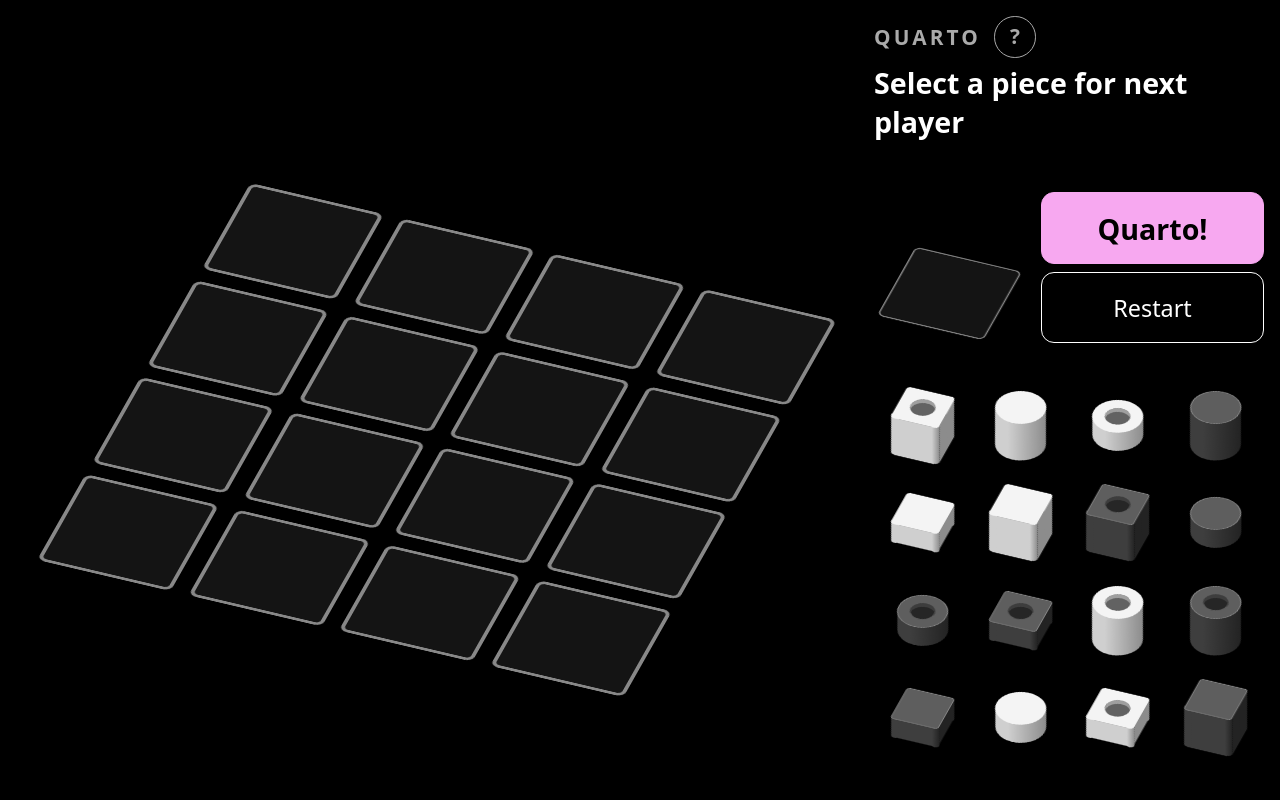
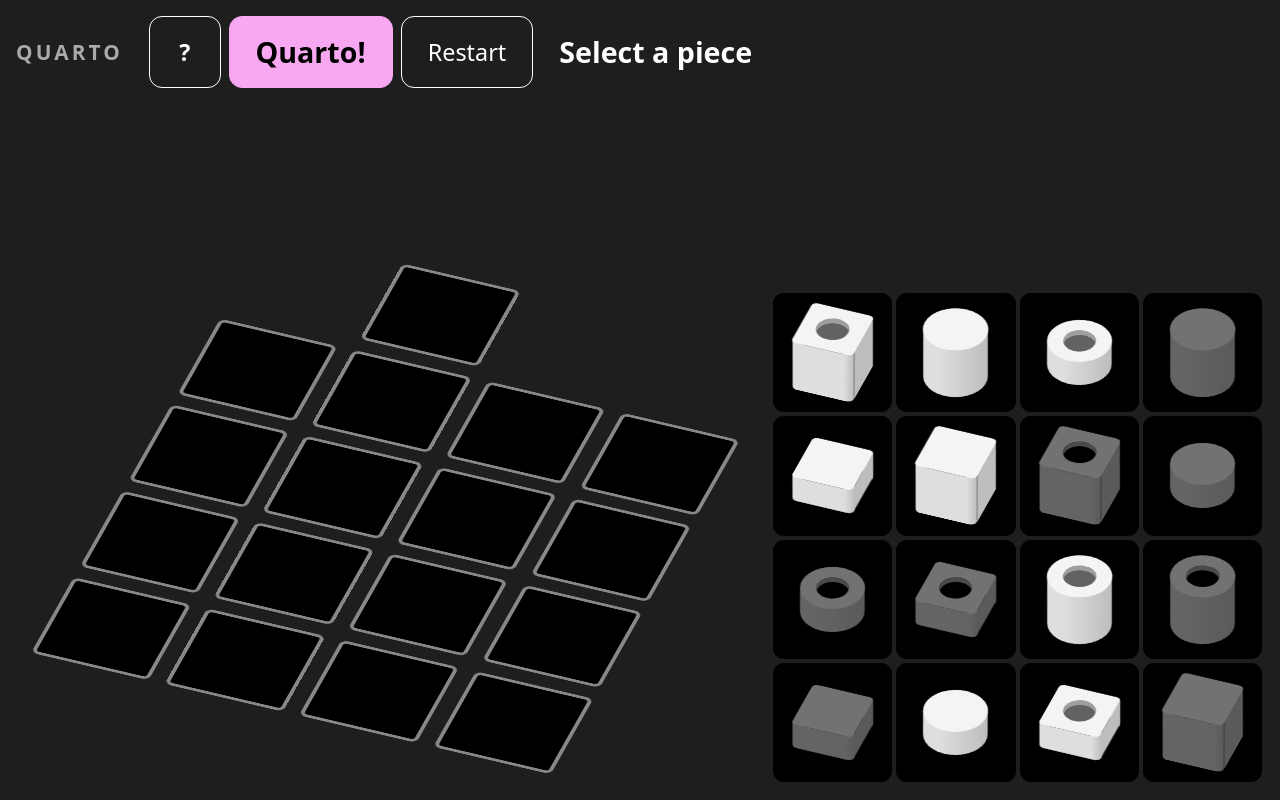
Before and after one commit to sakkelaaksonen/quarto-hotseat, a website with bundled scripts: page index.html in a window 1280 px wide. Built offline with nearby package versions, Linux system fonts and the light colour scheme.

Commit message:
Contrast and size adjustments

```diff
--- a/index.html
+++ b/index.html
@@ -12,33 +12,28 @@
   <body>
     <main class="root">
 
-      <aside class="panel">
       <header class="status">
-          <div class="title-row">
         <h1 class="title">Quarto</h1>
-            <button type="button" class="help-open" id="js-help-open" aria-label="How to play">?</button>
+        <div class="actions">
+          <button type="button" class="button button-help" id="js-help-open" aria-label="How to play">?</button>
+          <button type="button" class="button button-quarto" id="js-quarto" aria-keyshortcuts="Q">Quarto!</button>
+          <a id="js-start" class="button" href="?">Restart</a>
         </div>
-          <p id="js-instructions" class="instructions" aria-live="polite"></p>
-          <p id="js-message" class="message" aria-live="polite"></p>
+        <p id="js-status" class="status-text" aria-live="polite"></p>
       </header>
 
-        <div class="next">
-          <section class="playbox" id="js-playbox" aria-label="Piece to play"></section>
-        </div>
-
-        <div class="actions">
-          <button type="button" class="button button-quarto" id="js-quarto" aria-keyshortcuts="Q">Quarto!</button>
-          <button type="button" class="button" id="js-draw" hidden>Draw</button>
-          <a id="js-start" class="button" href="?">Restart</a>
-        </div>
-
-        <div class="pool-area">
+      <!-- Board 3/5 left, pool 2/5 right. The pool comes first in the HTML
+           so keyboard focus reaches it before the board. -->
+      <div class="play-area">
+        <aside class="panel">
           <section class="pieces" id="js-pieces" aria-label="Available pieces"></section>
-        </div>
         </aside>
 
         <section class="board-area" aria-label="Board">
           <div id="js-grid" class="grid">
+            <!-- An extra square at column 1, row -1, just behind the board.
+                 First child so the board's pieces paint over it. -->
+            <section class="playbox" id="js-playbox" aria-label="Piece to play"></section>
             <button type="button" class="grid-cell js-grid-cell" data-row="0" data-column="0" aria-label="Row 1, column 1"></button>
             <button type="button" class="grid-cell js-grid-cell" data-row="0" data-column="1" aria-label="Row 1, column 2"></button>
             <button type="button" class="grid-cell js-grid-cell" data-row="0" data-column="2" aria-label="Row 1, column 3"></button>
@@ -57,6 +52,7 @@
             <button type="button" class="grid-cell js-grid-cell" data-row="3" data-column="3" aria-label="Row 4, column 4"></button>
           </div>
         </section>
+      </div>
 
     </main>
 
@@ -97,7 +93,7 @@
 
           <h3>Draw</h3>
           <p>
-            If the board fills up without a Quarto, press <strong>Draw</strong>.
+            If the board fills up without a Quarto, the game is a draw.
           </p>
 
           <h3>Keyboard</h3>
--- /dev/null
+++ b/messages.js
@@ -0,0 +1,27 @@
+// Texts shown in the status line, in one place for easy editing.
+// Rule violations reported by the engine (quarto-engine.js) are shown as-is.
+
+export const MESSAGES = {
+  // What to do next
+  selectPiece: 'Select a piece',
+  playPiece: 'Play the piece',
+  boardFull: 'Board is full.',
+
+  // Shouting Quarto
+  quarto: (traits) => `Quarto! ${traits}`,
+  noQuarto: 'No Quarto there',
+  noQuartoDraw: 'No Quarto. Draw',
+  shoutTiming: 'Shout Quarto after placing a piece',
+};
+
+// Shared traits in the win message, e.g. "Quarto! Darks & Hollows"
+export const TRAIT_NAMES = {
+  light: 'Lights',
+  dark: 'Darks',
+  round: 'Rounds',
+  square: 'Squares',
+  short: 'Shorts',
+  tall: 'Talls',
+  filled: 'Filled',
+  hollow: 'Hollows',
+};
--- a/quarto-ui.js
+++ b/quarto-ui.js
@@ -1,9 +1,13 @@
+import { MESSAGES, TRAIT_NAMES } from './messages.js';
 import Quarto from './quarto-engine.js';
 
 // The UI only translates clicks into engine calls and renders engine state.
 // All game rules live in quarto-engine.js.
 const QuartoUI = {
   els: null,
+  // Feedback or result shown in the status line instead of the instruction,
+  // until the next successful action
+  message: '',
 
   init() {
     Quarto.start();
@@ -13,11 +17,9 @@ const QuartoUI = {
       grid: $('#js-grid'),
       playbox: $('#js-playbox'),
       quarto: $('#js-quarto'),
-      draw: $('#js-draw'),
       help: $('#js-help'),
       helpOpen: $('#js-help-open'),
-      text: $('#js-instructions'),
-      message: $('#js-message'),
+      status: $('#js-status'),
     };
 
     // Each pool slot is a button wrapping the piece. The slot stays in
@@ -37,7 +39,6 @@ const QuartoUI = {
     this.initGridNavigation(this.els.pieces, '.js-piece');
     this.initGridNavigation(this.els.grid, '.js-grid-cell');
     this.els.quarto.addEventListener('click', () => this.shoutQuarto());
-    this.els.draw.addEventListener('click', () => this.declareDraw());
     this.els.helpOpen.addEventListener('click', () => this.els.help.showModal());
     // Q shouts Quarto from anywhere. Goes through the button, so a disabled
     // button (game over) ignores it too.
@@ -156,7 +157,7 @@ const QuartoUI = {
       cell.setAttribute('aria-label', `${cell.getAttribute('aria-label')}: ${pieceEl.className.replace('piece ', '')}`);
       this.disableGridItem(this.els.grid, '.js-grid-cell', cell);
       // Next step is picking a piece; with none left (board full), it is
-      // shouting Quarto or calling a draw
+      // shouting Quarto
       const nextSlot = this.els.pieces.querySelector('.pool-slot:not(:disabled)');
       (nextSlot ?? this.els.quarto).focus();
     });
@@ -170,57 +171,55 @@ const QuartoUI = {
           this.cell(row, column).classList.add('winning');
         }
       }
-      const kinds = lines.map((l) => `${l.properties.join(' & ')} ${l.line}`).join(', ');
-      this.showMessage(`Quarto! ${kinds}. You win!`);
+      // Just the shared traits, each once, e.g. "Quarto! Darks & Hollows"
+      const traits = new Set(lines.flatMap((l) => l.properties));
+      this.showMessage(MESSAGES.quarto([...traits].map((t) => TRAIT_NAMES[t]).join(' & ')));
     } else if (result === 'draw') {
-      this.showMessage('No Quarto there, and the board is full. It is a draw.');
+      this.showMessage(MESSAGES.noQuartoDraw);
     } else if (result === 'no-quarto') {
-      this.showMessage('No Quarto there.');
+      this.showMessage(MESSAGES.noQuarto);
     } else {
-      this.showMessage('Quarto can only be shouted right after placing a piece.');
+      this.showMessage(MESSAGES.shoutTiming);
     }
     this.render();
-  },
-
-  declareDraw() {
-    this.attempt(() => Quarto.declareDraw());
-    if (Quarto.status === 'draw') this.showMessage('It is a draw.');
   },
 
   cell(row, column) {
     return this.els.grid.querySelector(`[data-row="${row}"][data-column="${column}"]`);
   },
 
+  // Shown on the next render(); '' goes back to the instruction
   showMessage(text) {
-    this.els.message.textContent = text;
+    this.message = text;
   },
 
+  // One status line: the current message if there is one (errors, results),
+  // otherwise what to do next. At game end the result message stays.
   render() {
     const playing = Quarto.status === 'playing';
     const boardFull = Quarto.isBoardFull();
     let text;
     // Read by screen readers only: which piece is to be played
     let spoken = '';
-    if (!playing) {
-      text = 'Game over. Press Restart to play again.';
+    if (this.message || !playing) {
+      text = this.message;
     } else if (Quarto.phase === 1) {
-      text = 'Play the selected piece';
+      text = MESSAGES.playPiece;
       spoken = `: ${Quarto.selectedPiece.getPropertyString()}`;
     } else if (boardFull) {
-      text = 'Board is full: shout Quarto, or call it a draw';
+      text = MESSAGES.boardFull;
     } else {
-      text = 'Select a piece for next player';
+      text = MESSAGES.selectPiece;
     }
-    // The instructions are a live region: only touch them when the text
-    // changes, so screen readers don't repeat it after every action
-    if (this.els.text.textContent !== text + spoken) {
+    // The status line is a live region: only touch it when the text changes,
+    // so screen readers don't repeat it after every action
+    if (this.els.status.textContent !== text + spoken) {
       const hidden = document.createElement('span');
       hidden.className = 'visually-hidden';
       hidden.textContent = spoken;
-      this.els.text.replaceChildren(text, hidden);
+      this.els.status.replaceChildren(text, hidden);
     }
     this.els.quarto.disabled = !playing;
-    this.els.draw.hidden = !(playing && boardFull);
     document.body.classList.toggle('game-over', !playing);
     // Lets the CSS hint where the next tap goes: the pool or the board
     document.body.dataset.phase = !playing ? 'over' : Quarto.phase === 1 ? 'place' : 'give';
--- a/quarto.css
+++ b/quarto.css
@@ -8,11 +8,15 @@
 :root {
     color-scheme: dark;
 
-    --bg: #000;
+    /* Page is dark grey, everything pieces stand on (board cells, pool
+       tiles, the selected-piece cell) is pure black: black gives the most
+       contrast room for the dark pieces. #1e1e1e is as light as the page can
+       go with all text at WCAG AAA (muted #aaa 7.2:1). */
+    --bg: #1e1e1e;
     --fg: #fff;
     --muted: #aaa;
     --accent: #f7a8f0;
-    --cell: rgb(255 255 255 / 0.08);
+    --cell: #000;
     --cell-border: #888;
 
     /* Pieces: same footprint for all, height in fractions of a cell */
@@ -21,22 +25,28 @@
     --piece-tall: 60cqw;
     --hole-depth: 6cqw;
     --piece-radius: 5cqw;   /* corner rounding of square pieces */
+    /* Piece colours, contrast vs black (WCAG 1.4.11 asks 3:1): every face
+       passes, dark faces 3.0 / 3.6 / 4.4, light faces well above. Light vs
+       dark tops 4.4. Shading is kept flat on purpose: a wider range would
+       push dark sides under 3:1 or dark tops towards the light pieces. */
     --light-top: #f4f4f4;
-    --light-side-a: #cfcfcf;
-    --light-side-b: #8c8c8c;
-    --dark-top: #5e5e5e;
-    --dark-side-a: #3e3e3e;
-    --dark-side-b: #232323;
+    --light-side-a: #dedede;
+    --light-side-b: #bdbdbd;
+    --dark-top: #727272;
+    --dark-side-a: #646464;
+    --dark-side-b: #5a5a5a;
 
     /* Board tilt. Width is the limiting factor; rotate-z widens the board most */
     --tilt-x: 50deg;
     --tilt-z: 20deg;
-    /* Screen footprint of a 1x1 board at the above tilt (keep in sync) */
-    --footprint-w: 1.28;
-    --footprint-h: 0.82;
-    /* Extra height above the board for tall pieces in the back row,
-       as a fraction of the board side (tall height / 4 * sin(tilt-x)) */
-    --lift-room: 0.12;
+    /* Screen size of everything drawn on the board plane, in board sides:
+       the board, the selected-piece square behind it (column 1, row -1) and
+       tall pieces rising from the back. The board's centre sits
+       --block-offset below the block's centre. Computed for the tilt above
+       and the piece heights; recompute if those change. */
+    --block-w: 1.282;
+    --block-h: 1.002;
+    --block-offset: 0.089;
 
     --gap: clamp(0.5rem, 2vmin, 1.25rem);
     --radius: 0.5rem;
@@ -107,44 +117,87 @@ button {
     }
 }
 
+/* Toolbar on top, play area below */
 .root {
     display: grid;
-    grid-template-columns: minmax(0, 1fr) minmax(15rem, 30%);
+    grid-template-rows: auto minmax(0, 1fr);
     gap: var(--gap);
 }
 
-/* ---------- Board ---------- */
+/* ---------- Play area ----------
+ * Board 3/5 left, pool 2/5 right, bottom-aligned. One size rules
+ * both: --side (board side) is the largest at which the board block fits
+ * the board column and the play area height, and the pool tiles are the
+ * board's cell size, so a piece is the same size in the pool and on the
+ * board. HTML order is pool, board, so keyboard focus reaches the pool
+ * first.
+ */
 
-/* The panel comes first in the HTML so keyboard focus starts there
-   ("?", buttons, pieces) and reaches the board last. Visually the board
-   stays on the left. */
+.play-area {
+    min-height: 0;
+    container-type: size;
+    display: grid;
+    grid-template-columns: minmax(0, 3fr) minmax(0, 2fr);
+    column-gap: var(--gap);
+    /* Bottom-aligned: the board block's bottom is the board's lowest corner
+       (the extra square and tall pieces only add height above), so the
+       board and the pool's last row line up */
+    align-items: end;
+}
+
 .panel {
     grid-column: 2;
     grid-row: 1;
+    display: grid;
+    justify-items: center;
 }
 
 .board-area {
     grid-column: 1;
     grid-row: 1;
     position: relative;
-    container-type: size;
+    height: calc(var(--side) * var(--block-h));
+}
+
+/* Registered as lengths so they are computed once, against the play area,
+   and inherit as plain lengths (unregistered custom properties inherit as
+   formulas and would re-resolve cq units against nested containers). */
+@property --side {
+    syntax: "<length>";
+    inherits: true;
+    initial-value: 0px;
+}
+
+@property --board-cell {
+    syntax: "<length>";
+    inherits: true;
+    initial-value: 0px;
+}
+
+/* Computed on both columns against the play area, so they are identical.
+   The board column is 3/5 of the width left after the column gap. */
+.board-area,
+.panel {
+    --side: min((100cqw - var(--gap)) * 3 / 5 / var(--block-w), 100cqh / var(--block-h));
+    --board-pad: calc(var(--side) * 0.02);
+    --board-gap: calc(var(--side) * 0.03);
+    --board-cell: calc((var(--side) - 2 * var(--board-pad) - 3 * var(--board-gap)) / 4);
+    --cell-border-w: max(2px, var(--board-cell) * 0.035);
 }
 
 .grid {
-    /* Largest board whose tilted footprint fits the board area */
-    --side: min(100cqw / var(--footprint-w), 100cqh / (var(--footprint-h) + var(--lift-room)));
-
     position: absolute;
-    /* Shifted down so pieces rising off the back row have room too */
-    top: calc(50% + var(--side) * var(--lift-room) / 2);
+    /* Board centre, within the board area (which is exactly the block):
+       a little below the block's centre */
+    top: calc(var(--side) * (var(--block-h) / 2 + var(--block-offset)));
     left: 50%;
     width: var(--side);
     height: var(--side);
     margin: calc(var(--side) / -2) 0 0 calc(var(--side) / -2);
     display: grid;
     grid-template: repeat(4, 1fr) / repeat(4, 1fr);
-    gap: 3%;
-    padding: 2%;
+    gap: var(--board-gap);
+    padding: var(--board-pad);
     /* One flat transform for the whole board: cells and pieces are drawn
        flat, then tilted together. Do not add transform-style: preserve-3d,
        it makes cells and board coplanar in 3D and breaks click hit-testing. */
@@ -156,7 +209,7 @@ button {
     display: grid;
     place-items: center;
     padding: 0;
-    border: max(2px, 0.6cqmin) solid var(--cell-border);
+    border: var(--cell-border-w) solid var(--cell-border);
     border-radius: 6%;
     background: var(--cell);
     cursor: pointer;
@@ -172,9 +225,12 @@ button {
     border-color: var(--accent);
 }
 
+/* Winning line: outlined, not filled, so its pieces keep their contrast
+   against the cell */
 .grid-cell.winning {
     border-color: var(--accent);
-    background: rgb(247 168 240 / 0.35);
+    /* Inner ring as wide as the border: twice the normal border in total */
+    box-shadow: inset 0 0 0 var(--cell-border-w) var(--accent);
 }
 
 /* ---------- Pieces ----------
@@ -244,9 +300,6 @@ button {
     border-radius: 50%;
 }
 
-.dark .piece-top {
-    box-shadow: inset 0 0 0 1px rgb(255 255 255 / 0.3);
-}
 
 /* Round: cylinder side, shaded across its width */
 .piece-body {
@@ -317,22 +370,21 @@ button {
    pieces) is the inner wall at the back. The front rim hides the rest. */
 .piece-hole {
     --d: calc(var(--hole-depth) * tan(var(--tilt-x)));
-    --rim: 0 0 0 0 transparent;
+    --hole-floor: color-mix(in srgb, var(--top), #000 60%);
 
     position: absolute;
     display: block;
     inset: 25%;
     border-radius: 50%;
-    background: color-mix(in srgb, var(--top), #000 60%);
+    background: var(--hole-floor);
     box-shadow:
         inset calc(var(--d) * sin(var(--tilt-z))) calc(var(--d) * cos(var(--tilt-z))) 0 0
-            color-mix(in srgb, var(--top), #000 35%),
-        inset var(--rim);
+            color-mix(in srgb, var(--top), #000 35%);
 }
 
-/* Keep the hole readable on dark pieces */
+/* Black floor on dark pieces: 4.1:1 against the dark top */
 .dark .piece-hole {
-    --rim: 0 0 0 1px rgb(255 255 255 / 0.25);
+    --hole-floor: #000;
 }
 
 /* Outside the board, pieces get the board's tilt themselves so they look
@@ -343,44 +395,41 @@ button {
         rotateX(var(--tilt-x)) rotateZ(var(--tilt-z));
 }
 
-/* The selected piece stands on a tilted square drawn like a board cell.
-   Square and piece share one transform, so the piece sits on it exactly as
-   on the board. Smaller scale than the pool so the whole square fits; the
-   shift is fixed (room for a tall piece) so the square never moves. */
+/* The selected piece: an extra square of the board itself, at column 1,
+   row -1 (just behind the first row). It lives inside .grid, on the same
+   lattice as the cells, so it shares the board's tilt and looks exactly
+   like a board square; its piece is drawn just as it will be on the board.
+   Absolutely positioned, so it takes no part in the 4 x 4 grid. */
 .playbox {
-    --playbox-tilt: translateY(calc(var(--piece-tall) * sin(var(--tilt-x)) * 0.75 / 2)) scale(0.75)
-        rotateX(var(--tilt-x)) rotateZ(var(--tilt-z));
+    position: absolute;
+    left: calc(var(--board-pad) + 1 * (var(--board-cell) + var(--board-gap)));
+    top: calc(var(--board-pad) - 1 * (var(--board-cell) + var(--board-gap)));
+    width: var(--board-cell);
+    height: var(--board-cell);
+    border: var(--cell-border-w) solid var(--cell-border);
+    border-radius: 6%;
+    background: var(--cell);
 }
 
-.playbox::before {
-    content: "";
-    position: absolute;
-    inset: 0;
-    border: 2px solid var(--cell-border);
-    border-radius: 6%;
-    background: var(--cell);
-    transform: var(--playbox-tilt);
+/* ---------- Pool ----------
+ * Tiles are the board's cell size, unless 4 of them don't fit the pool
+ * column (2/5 of the width after the column gap).
+ */
+
+.pieces {
+    --slot: min(var(--board-cell), (100cqw - var(--gap)) * 2 / 5 / 4);
 }
 
-.playbox .piece {
-    transform: var(--playbox-tilt);
-}
-
-/* ---------- Side panel ---------- */
-
-.panel {
-    min-height: 0;
-    display: grid;
-    grid-template:
-        "status  status" auto
-        "next    actions" auto
-        "pool    pool" minmax(0, 1fr)
-        / auto 1fr;
-    gap: var(--gap);
-}
-
+/* ---------- Top toolbar ----------
+ * Title, the button group, then the status line, all on one line, so
+ * changing texts never resize the play area.
+ */
 .status {
-    grid-area: status;
+    display: flex;
+    align-items: center;
+    gap: 1rem;
+    min-width: 0;
+    white-space: nowrap;
 }
 
 .title {
@@ -392,76 +441,22 @@ button {
     color: var(--muted);
 }
 
-.title-row {
-    display: flex;
-    align-items: center;
-    gap: 0.5em;
-}
-
-/* Small round "?" next to the title. The invisible ::after extends the tap
-   target well beyond the visible circle. */
-.help-open {
-    position: relative;
-    display: grid;
-    place-items: center;
-    width: 1.6rem;
-    height: 1.6rem;
-    padding: 0;
-    border: 1px solid var(--muted);
-    border-radius: 50%;
-    background: none;
-    color: var(--muted);
-    font-size: 0.8rem;
-    font-weight: 700;
-    line-height: 1;
-    cursor: pointer;
-}
-
-.help-open::after {
-    content: "";
-    position: absolute;
-    inset: -0.6rem;
-}
-
-.instructions {
-    margin: 0.2em 0 0;
+/* One status line: instruction, feedback or result. Takes the remaining
+   width; text too long for it is cut with an ellipsis instead of wrapping
+   (screen readers still get all of it). */
+.status-text {
+    flex: 1;
+    min-width: 0;
+    margin: 0;
+    overflow: hidden;
+    text-overflow: ellipsis;
     font-size: 1.1rem;
     font-weight: 700;
 }
 
-.message {
-    min-height: 1.3em;
-    margin: 0.2em 0 0;
-    font-size: 0.9rem;
-    color: var(--accent);
-}
-
-.next {
-    grid-area: next;
-}
-
-/* Number of visible buttons in .actions; Draw appears when the board is full */
-.panel {
-    --buttons: 2;
-}
-
-.panel:has(#js-draw:not([hidden])) {
-    --buttons: 3;
-}
-
-/* Square, exactly as tall as the stacked buttons next to it */
-.playbox {
-    position: relative;
-    display: grid;
-    place-items: center;
-    height: calc(var(--buttons) * var(--button-h) + (var(--buttons) - 1) * var(--actions-gap));
-    aspect-ratio: 1;
-}
-
 .actions {
-    grid-area: actions;
+    flex: none;
     display: flex;
-    flex-direction: column;
     gap: var(--actions-gap);
 }
 
@@ -480,8 +475,11 @@ button {
     cursor: pointer;
 }
 
-.button[hidden] {
-    display: none;
+/* "?": a square button in the group */
+.button-help {
+    width: var(--button-h);
+    padding: 0;
+    font-weight: 700;
 }
 
 .button-quarto {
@@ -497,21 +495,10 @@ button {
     cursor: default;
 }
 
-.pool-area {
-    grid-area: pool;
-    min-height: 0;
-    container-type: size;
-}
-
 .pieces {
-    /* 4 x 4 slots, as large as the space allows */
-    --slot: min(25cqw, 25cqh);
     display: grid;
     grid-template-columns: repeat(4, var(--slot));
     grid-auto-rows: var(--slot);
-    justify-content: center;
-    height: 100%;
-    align-content: center;
 }
 
 .pool-slot {
@@ -521,11 +508,16 @@ button {
     padding: 0;
     border: 2px solid transparent;
     border-radius: var(--radius);
-    background: none;
+    /* Pieces stand on black here too, like on the board. Clipped inside
+       the transparent border, so neighbouring tiles keep a small gap. */
+    background: var(--cell);
+    background-clip: padding-box;
     cursor: pointer;
 }
 
+/* Taken: no tile, the slot is just empty space */
 .pool-slot:disabled {
+    background: none;
     cursor: default;
 }
 
```
Also changed, not shown: README.md. Lines whose indentation alone changed are shown as unchanged.
